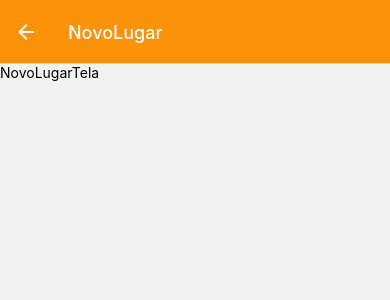
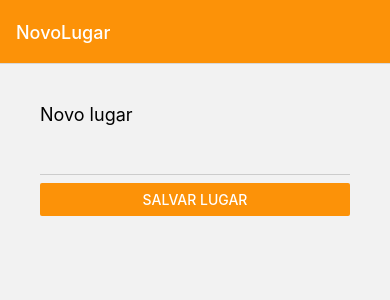
Before and after one commit to Elff26/PDM-react-native-recursos-nativos, a React Native app: screen /NovoLugar in a window 390 px wide. Shown: the top 300 px of the page. Built offline with nearby package versions, Linux system fonts and the light colour scheme.

Commit message:
apostila-07-app-recursos-nativos: Fim da Apostila

```diff
--- a/navegacao/LugaresNavigator.js
+++ b/navegacao/LugaresNavigator.js
@@ -14,7 +14,7 @@ const Stack = createNativeStackNavigator()
 const container = (
     <NavigationContainer>
         <Stack.Navigator
-            initialRouteName="ListaDeLugares"
+            initialRouteName="NovoLugar"
             screenOptions={{
                 headerStyle: {backgroundColor: Cores.primary},
                 headerTintColor: 'white'
--- a/telas/NovoLugarTela.js
+++ b/telas/NovoLugarTela.js
@@ -1,14 +1,65 @@
-import { StyleSheet, Text, View } from 'react-native'
-import React from 'react'
+import {
+  Button,
+  ScrollView,
+  StyleSheet,
+  Text,
+  TextInput,
+  View
+} from 'react-native'
 
-const NovoLugarTela = () => {
+import {
+  React,
+  useState
+} from 'react'
+
+import Cores from '../constantes/Cores'
+
+//single source of truth
+const NovoLugarTela = (props) => {
+  const [novoLugar, setNovoLugar] = useState('');
+
+  const novoLugarAlterado = (texto) =>{
+    setNovoLugar(texto);
+  }
+
+  const adicionarNovoLugar = () =>{
+    console.log(`Adicionando: ${novoLugar}`)
+  }
+
   return (
-    <View>
-      <Text>NovoLugarTela</Text>
-    </View>
+      <ScrollView>
+          <View style={styles.form}>
+              <Text style={styles.titulo}>Novo lugar</Text>
+              <TextInput
+                style={styles.textInput}
+                onChangeText={novoLugarAlterado}
+                value={novoLugar}
+              />
+              <Button
+                  title="Salvar Lugar"
+                  color={Cores.primary}
+                  onPress={adicionarNovoLugar}
+              />
+          </View>
+      </ScrollView>
   )
-}
+};
 
 export default NovoLugarTela
 
-const styles = StyleSheet.create({})
+const styles = StyleSheet.create({
+  form:{
+    margin: 40,
+  },
+  titulo:{
+    fontSize: 18,
+    marginBottom: 8
+  },
+  textInput:{
+    borderBottomColor: '#CCC',
+    borderBottomWidth: 1,
+    marginBottom:8,
+    paddingVertical: 12,
+    paddingHorizontal: 8
+  }
+})
```
Also changed, not shown: 1 other file (tests, documents, lock files or other folders).
